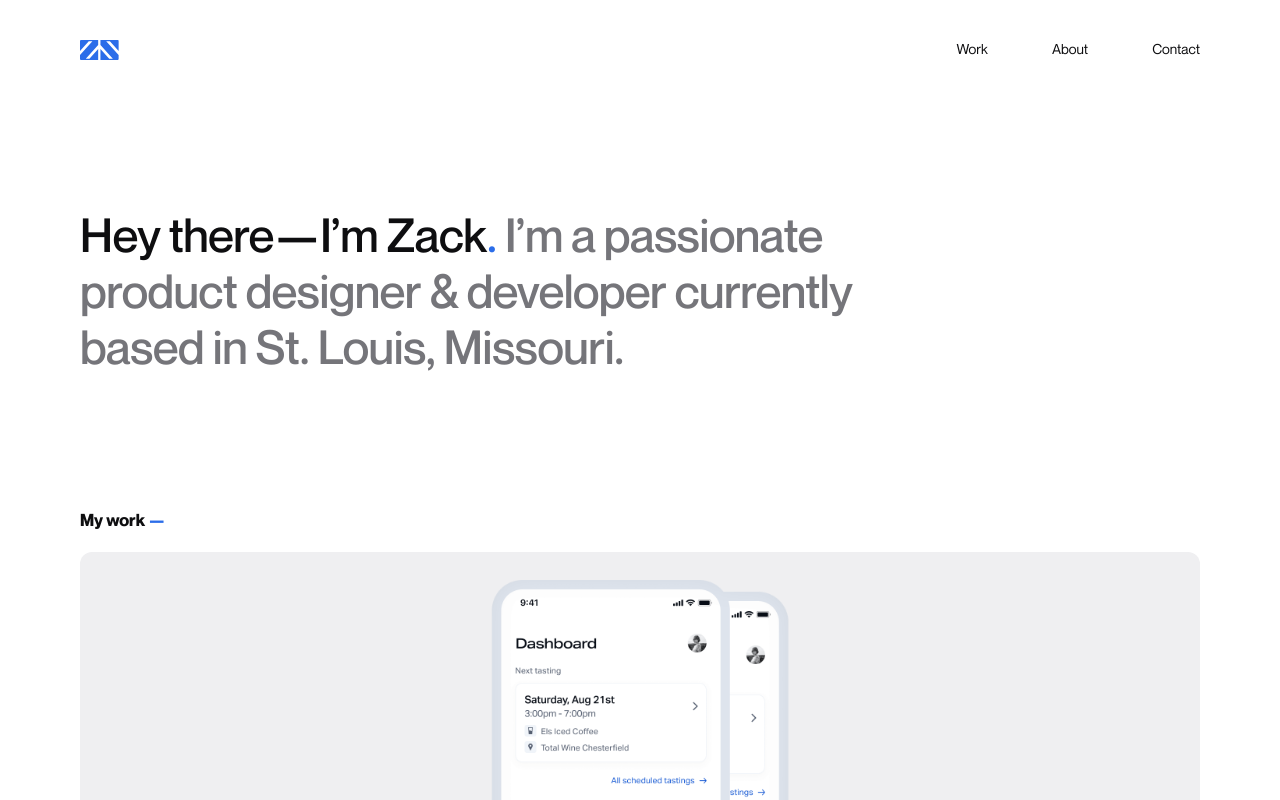
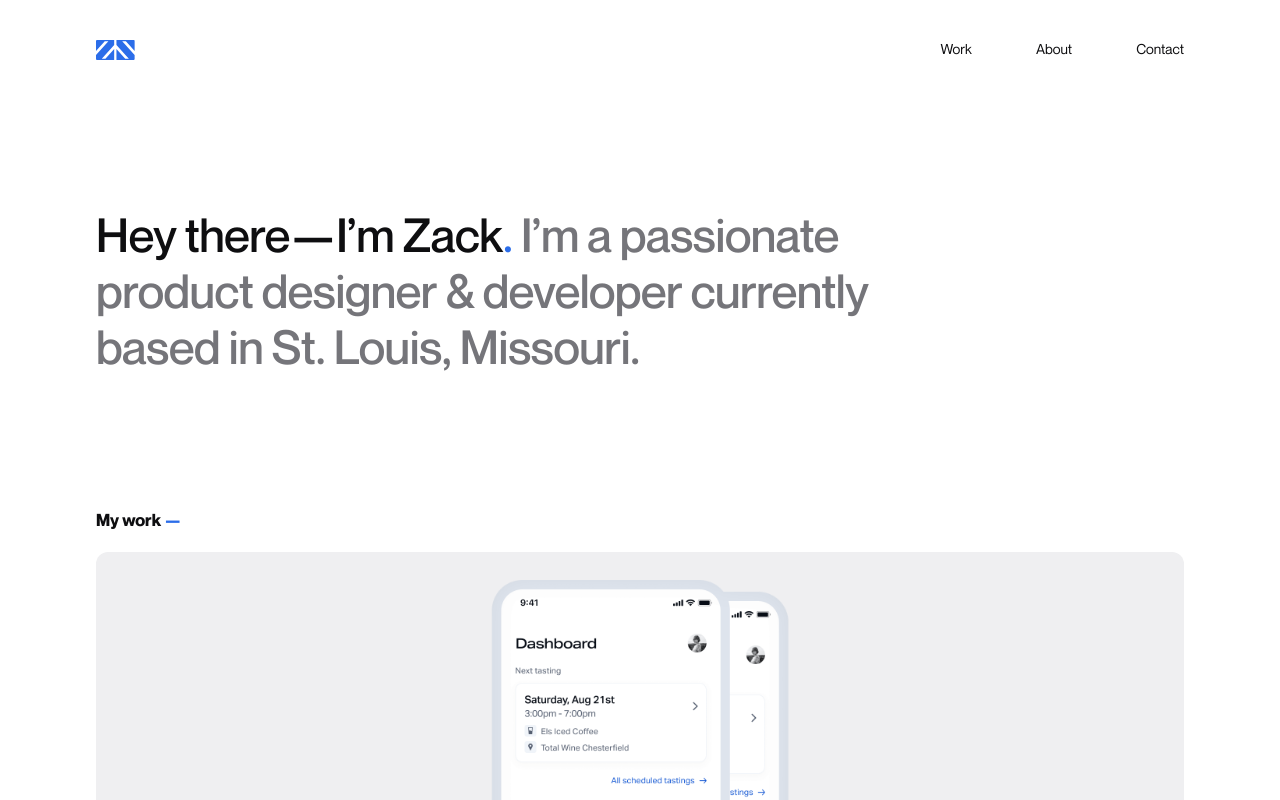
Before and after one commit to ztschwartz/next-portfolio, a Next.js app: page / in a window 1280 px wide. Shown: the top 800 px of the page. Built offline with nearby package versions, Linux system fonts and the light colour scheme.

Commit message:
layout changes

```diff
--- a/styles/globals.css
+++ b/styles/globals.css
@@ -337,7 +337,7 @@ a {
 
 .container{
   width: 100%;
-  padding: 0 5rem;
+  padding: 0 6rem;
   max-width: 1280px;
   margin: 0 auto;
   display: block;
```
